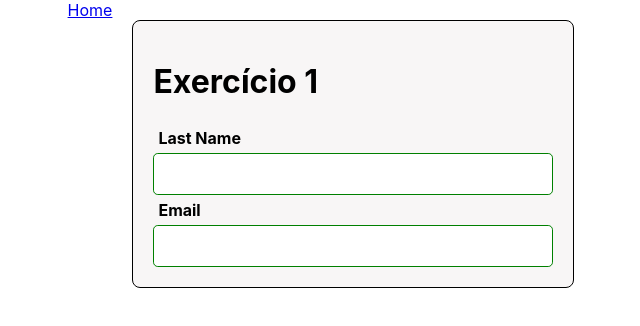
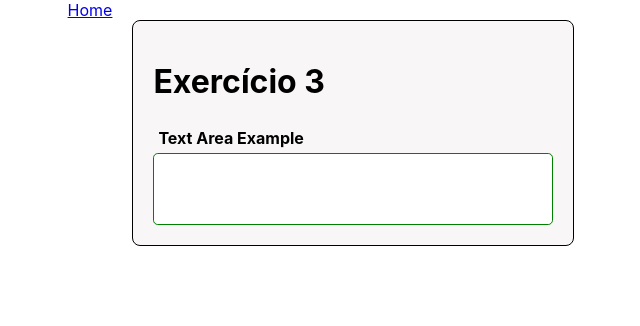
Before and after one commit to Mlpm2004/Semana11, a React (Create React App) app: page /Exercicio3 in a window 1280 px wide. Shown: the top 326 px of the page, without its empty margins (309-949 px from the left). Built offline with nearby package versions, Linux system fonts and the light colour scheme.

Commit message:
exercicio3

```diff
--- a/src/App.js
+++ b/src/App.js
@@ -2,6 +2,7 @@ import './App.css';
 import React from 'react';
 import Exercicio1 from './pages/Exercicio1';
 import Exercicio2 from './pages/Exercicio2';
+import Exercicio3 from './pages/Exercicio3';
 import Home from './pages/Home';
 import { Routes,Route } from 'react-router-dom';
 function App() {
@@ -10,7 +11,7 @@ function App() {
           <Route path="/" element={<Home/>}/>
           <Route path="/Exercicio1" element={<Exercicio1/>}/>
           <Route path="/Exercicio2" element={<Exercicio2/>}/>
-          <Route path="/Exercicio3" element={<Exercicio1/>}/>
+          <Route path="/Exercicio3" element={<Exercicio3/>}/>
       </Routes>
   );
 }
--- /dev/null
+++ b/src/components/forms/textarea/index.js
@@ -0,0 +1,14 @@
+import React from "react";
+import {Externo,TextAreaformat,TextAreaDescription} from './style'
+function TextArea({label, ...otherProps}){
+    return (
+        <Externo>
+            <TextAreaDescription>{label}</TextAreaDescription>
+            <TextAreaformat
+                {...otherProps}
+            />
+
+        </Externo>
+    );
+}
+export default TextArea;
--- /dev/null
+++ b/src/components/forms/textarea/style.js
@@ -0,0 +1,25 @@
+import styled from "styled-components";
+
+export const Externo= styled.div`
+    display:flex;
+    flex-direction:column;
+
+`;
+
+export const TextAreaformat=styled.textarea`
+    height: 60px;
+    border:1px solid green;
+    border-radius:0.3rem;
+    padding: 5px 10px;
+    resize: none;
+    &:focus{
+        color-border:#EC6D08;
+    }
+
+`;
+
+export const TextAreaDescription=styled.label`
+    font-size:16px;
+    font-weight: bold;
+    padding: 5px;
+`;
--- /dev/null
+++ b/src/pages/Exercicio3/index.js
@@ -0,0 +1,23 @@
+import React from 'react';
+import { useState } from 'react';
+import TextArea  from '../../components/forms/textarea'
+import {ContainerBox,Container} from '../../components/style'
+import { Link } from 'react-router-dom';
+function Exercicio3() {
+  const [texto,setText]=useState('');
+  return (
+   <Container>
+        <Link to="/" >Home</Link>
+        <ContainerBox>
+            <h1>Exercício 3</h1>
+            <TextArea
+                label="Text Area Example"
+                value={texto}
+                onChange={(event)=>{setText(event.target.value)}}
+                cols="50"
+            />
+        </ContainerBox >
+    </Container>  );
+}
+
+export default Exercicio3;
```
